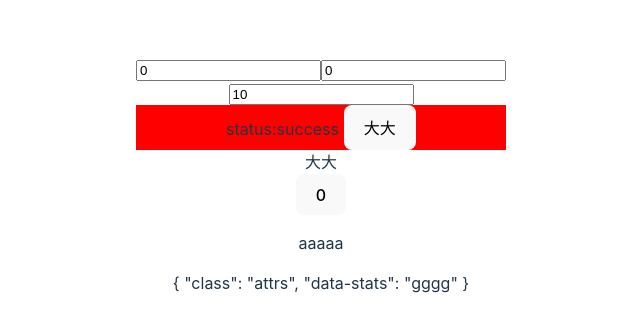
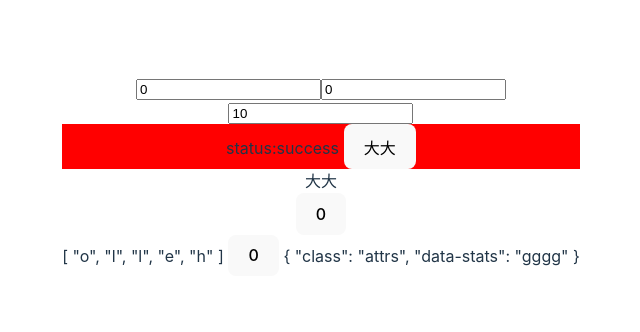
Before and after one commit to PoliWen/vue3, a Vue app in the folder myApp/: page / in a window 1280 px wide. Shown: the part 224-556 px from the top of the page, without its empty margins (319-959 px from the left). Built offline with nearby package versions, Linux system fonts and the light colour scheme.

Commit message:
feat: -slot具名插槽的使用

```diff
--- a/myApp/src/components/subAttrs.vue
+++ b/myApp/src/components/subAttrs.vue
@@ -1,15 +1,16 @@
 
 <script setup lang="ts">
-import { useAttrs,useSlots } from 'vue'
+import { useAttrs,useSlots,ref } from 'vue'
 const attrs = useAttrs()
 console.log(attrs.class)
 const slots = useSlots()
-console.log(slots.default()[0].children)
+// console.log(slots.default()[0].children)
+const count = ref(0)
 </script>
 
 <template>
   <div @click.stop="attrs.onClick">
-    <slot></slot>
+    <slot :message="'hello'" :count="count"></slot>
     {{attrs}}
   </div>
 </template>
--- a/myApp/src/components/useAttrs.vue
+++ b/myApp/src/components/useAttrs.vue
@@ -5,7 +5,8 @@ import subAttrs from './subAttrs.vue'
 </script>
 
 <template>
-  <subAttrs>
-    <p>aaaaa</p>
+  <subAttrs v-slot="{message,count}">
+    {{ message.split('').reverse() }}
+    <button @click="count=count+1">{{count}}</button>
   </subAttrs>
 </template>
```
Also changed, not shown: 1 other file (tests, documents, lock files or other folders).
